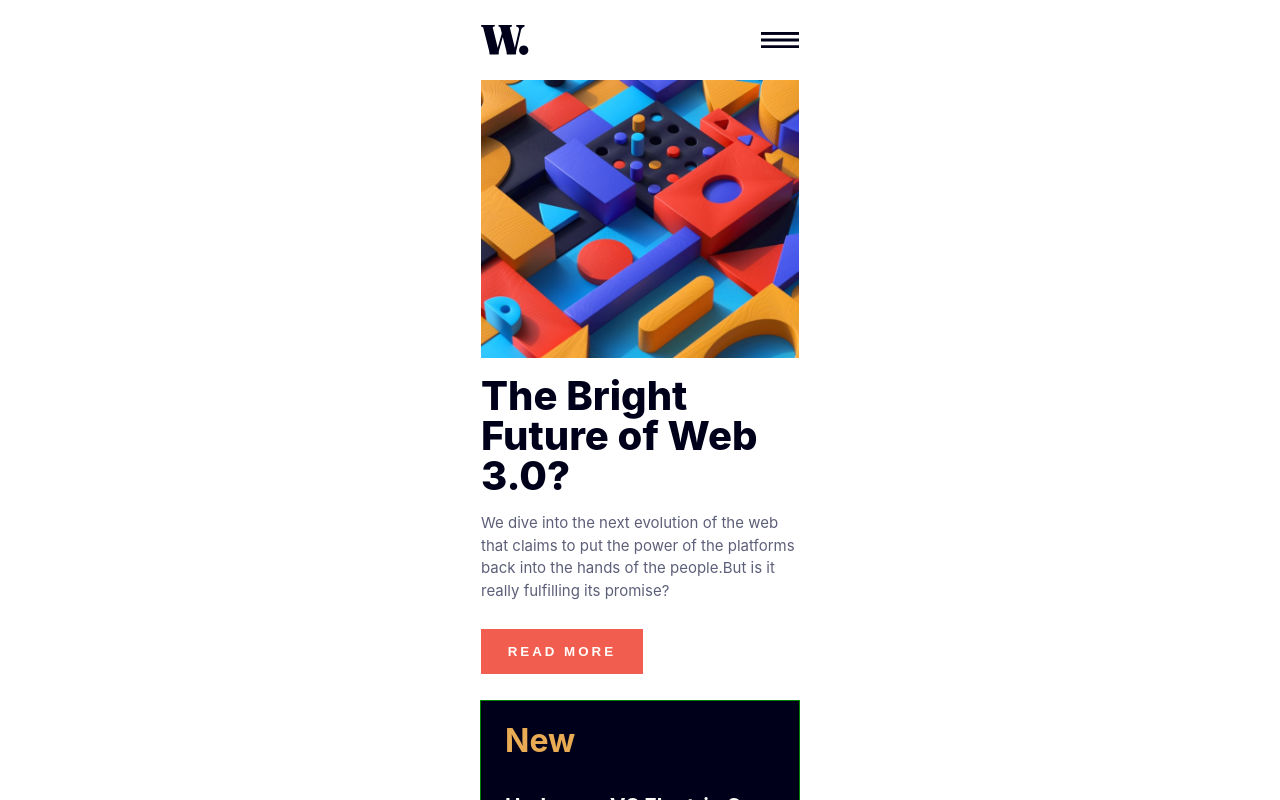
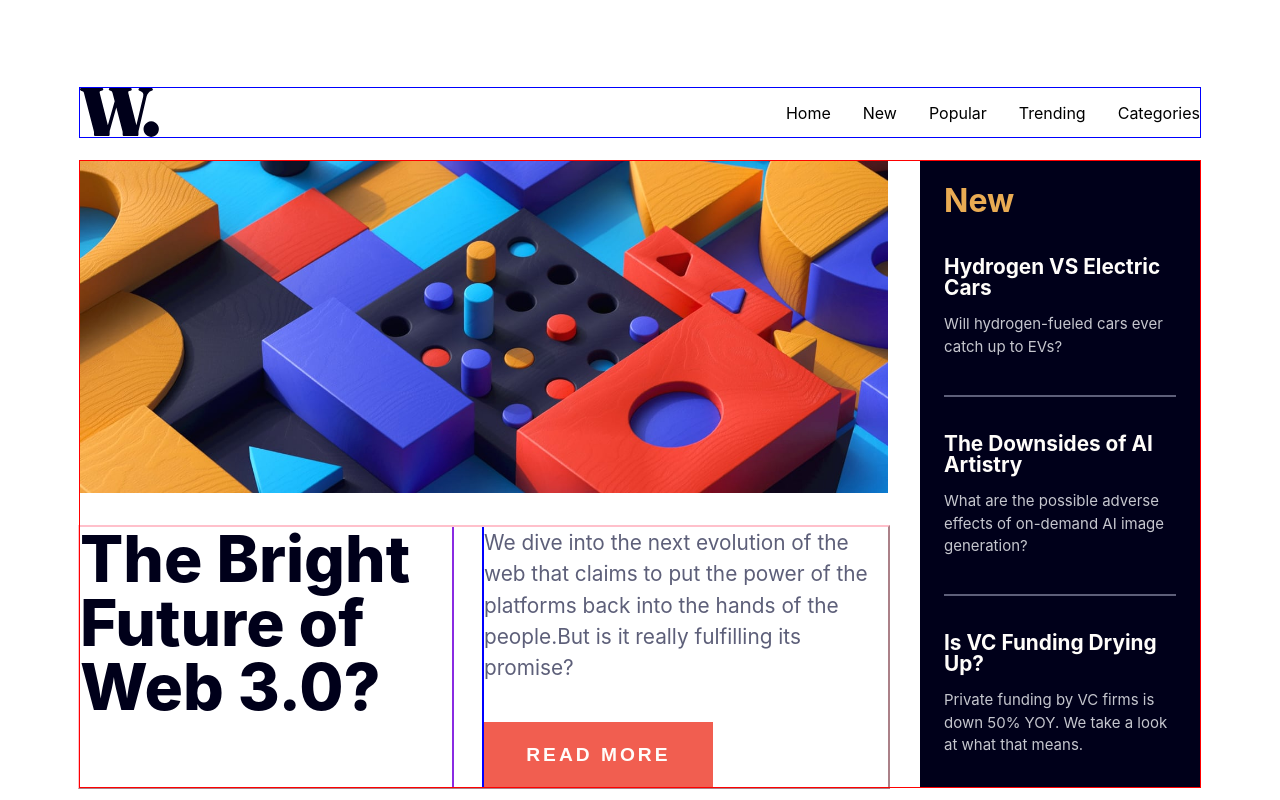
Before and after one commit to lexzee/news-home, a React (Vite) app: page / in a window 1280 px wide. Shown: the top 800 px of the page. Built offline with nearby package versions, Linux system fonts and the light colour scheme.

Commit message:
desktop styling underway

```diff
--- a/src/App.jsx
+++ b/src/App.jsx
@@ -4,19 +4,33 @@ import Header from './components/header'
 import Main from './components/main'
 import Footer from './components/footer'
 import MobileMenu from './components/MobileMenu'
+import { useEffect } from 'react'
 
 function App() {
   const [clicked, setClicked] = useState(0)
+  const [isMobile, setIsMobile] = useState(false)
   const handleClick = ()=>{
     clicked == 0 ? setClicked(1) : setClicked(0)
   }
+
+  useEffect(() => {
+    const handleView= () => {
+      setIsMobile(window.innerWidth < 780);
+    };
+    handleView();
+
+    window.addEventListener('resize', handleView);
+    return () => {
+      window.removeEventListener('resize', handleView);
+    }
+  }, [])
 
   return (
     <div className='body'>
       <div className="App">
         <MobileMenu clicked={clicked} handleClick={handleClick} />
-        <Header handleClick={handleClick} />
-        <Main />
+        <Header handleClick={handleClick} isMobile={isMobile} />
+        <Main isMobile={isMobile} />
         <Footer />
       </div>
       <div className="attribution">
--- a/src/App.scss
+++ b/src/App.scss
@@ -1,9 +1,10 @@
 @import 'scss/config';
 @import 'scss/utilities';
 @import 'scss/mobile';
+@import 'scss/desktop';
 
 #root {
-  max-width: 1280px;
+  max-width: 1440px;
   margin: 0 auto;
   padding: 0;
   // text-align: center;
@@ -11,6 +12,12 @@
   place-content: center;
 }
 
+.show{
+  display:relative;
+  margin: 0;
+}
+
 .hidden{
   display: none;
+  margin-left: 10000em;
 }
--- a/src/components/Header.jsx
+++ b/src/components/Header.jsx
@@ -7,7 +7,7 @@ const Header = (prop) => {
     <header className="header">
       <img src={logo} alt="logo" className="logo" />
       <img src={menuOpen} alt="" className={`menu open`} onClick={prop.handleClick} />
-      <nav className="nav hidden">
+      <nav className={`navDesk`}>
           <li className="navitem">Home</li>
           <li className="navitem">New</li>
           <li className="navitem">Popular</li>
--- a/src/components/Main.jsx
+++ b/src/components/Main.jsx
@@ -1,19 +1,21 @@
 import heroMobile from '../assets/images/image-web-3-mobile.jpg'
 import heroDesktop from '../assets/images/image-web-3-desktop.jpg'
 
-const Main = () => {
+const Main = (prop) => {
   return (
     <main className="main">
-      <div className="main">
-        <img src={heroMobile} alt="banner image" className="hero" />
+      <div className="highlight">
+        <img src={prop.isMobile ? heroMobile : heroDesktop} alt="banner image" className="hero" />
+        <div className="desc">
           <h1 className="heading">
             The Bright Future of Web 3.0?
           </h1>
-        <div className="desc">
+          <div className="descBody">
             <p>
               We dive into the next evolution of the web that claims to put the power of the platforms back into the hands of the people.But is it really fulfilling its promise?
             </p>
             <button>Read More</button>
+          </div>
         </div>
       </div>
       <div className="new">
--- a/src/components/MobileMenu.jsx
+++ b/src/components/MobileMenu.jsx
@@ -2,7 +2,7 @@ import menuClose from '../assets/images/icon-menu-close.svg'
 
 const MobileMenu = (prop) => {
   return (
-    <nav className={`nav ${prop.clicked?"":"hidden"}`}>
+    <nav className={`navMobile ${prop.clicked?"":"hidden"}`}>
       <img src={menuClose} alt="" className="menu close" onClick={prop.handleClick} />
         <li className="navitem one">Home</li>
         <li className="navitem 2">New</li>
--- /dev/null
+++ b/src/scss/_desktop.scss
@@ -0,0 +1,135 @@
+@media (min-width: 780px){
+  p, h1, h2,  h3, h4, nav, div{
+    margin: 0;
+  }
+  .body{
+    min-width: 780px;
+    max-width: 1440px;
+
+    .App{
+      position: relative;
+      padding: 5em;
+      display: grid;
+      grid-template-rows: repeat(12, auto);
+      // justify-content: space-between;
+
+        .header{
+          outline: 1px solid blue;
+          // grid-row: 1 2;
+          img{
+            width: 80px;
+          }
+
+          .logo{
+          }
+
+          .menu{
+            display: none;
+          }
+          nav{
+            display: flex;
+
+            li{
+              list-style: none;
+              margin-left: 2em;
+            }
+          }
+
+        }
+
+
+        .main{
+          outline: 1px solid red;
+          // grid-row-start: 2;
+          // grid-row-end: 3;
+          // display: flex;
+          display: grid;
+          place-content: centers;
+          grid-template-columns: 3fr 1fr;
+          grid-template-rows: 1fr;
+          // place-content: center;
+
+          .highlight{
+            margin-right: 2em;
+          }
+          .hero{
+            // outline: 1px solid red;
+          }
+
+          .desc{
+            display: grid;
+            grid-template-columns: 1fr 1fr;
+            outline: 2px outset pink;
+            margin-top: 2em;
+
+            .heading{
+              outline: 2px inset blueviolet;
+              font-size: 4em;
+              margin: 0;
+              margin-right: .5em;
+            }
+
+            .descBody{
+              outline: 2px solid blue;
+
+              p{
+                font-size: 1.3em;
+                margin-right: .2em;
+              }
+
+              button{
+                padding: 1.2em 2.2em;
+                font-size: 1.2em;
+                margin: 2em 0 0 0;
+              }
+            }
+          }
+
+
+          .new{
+            margin: 0;
+            h2{
+            }
+
+            hr{
+            }
+            .news{
+
+              h3{
+              }
+
+              p{
+              }
+            }
+          }
+        }
+
+        .footer{
+          outline: 3px solid green;
+          // grid-row-start: 10;
+          // grid-row-end: 12;
+
+          img{
+          }
+
+          .footNews{
+
+            h1{
+            }
+
+            .title{
+            }
+
+            .details{
+            }
+          }
+        }
+
+      }
+    }
+
+}
+
+// .navDesk{
+//   display: relative;
+// }
--- a/src/scss/_mobile.scss
+++ b/src/scss/_mobile.scss
@@ -1,11 +1,16 @@
 .body{
-  // outline: 1px groove black;
+  outline: 1px groove black;
   // width: 350px;
   // min-width: 350px;
   max-width: 350px;
-  padding: 1em;
   z-index: 0;
   position: relative;
+
+  .App{
+    position: relative;
+    outline: 1px inset black;
+    padding: 1em;
+  }
 
   .header{
     // outline: 1px solid red;
@@ -28,6 +33,10 @@
       height: 10%;
       width: 12%;
       padding: .5em 0;
+    }
+
+    nav{
+      display: none;
     }
   }
 
@@ -62,7 +71,7 @@
     }
 
     .new{
-      outline: 1px solid green;
+      // outline: 1px solid green;
       background-color: $dBlue;
       color: $offWhite;
       padding: 1.5em;
@@ -132,9 +141,8 @@
   }
 
 }
-
-.nav{
-  position: fixed;
+.navMobile{
+  position: absolute;
   display: flex;
   flex-direction: column;
   right: 0;
@@ -142,15 +150,15 @@
   color: black;
   height: 100vh;
   width: 68%;
-  z-index: 1;
+  z-index: 2;
   padding: 0 1.5em;
   padding-top: 1.5em;
   color: $dBlue;
-  box-shadow: -1em 0em 0em 100vw rgba(0, 0, 0, 0.431);
+  box-shadow: -1em 0em 0em 1000vw rgba(0, 0, 0, 0.431);
   margin: -1.5em 0;
 
   img{
-    width: 17%;
+    width: 35px;
   }
 
   .navitem{
```
Lines whose indentation alone changed are shown as unchanged.
